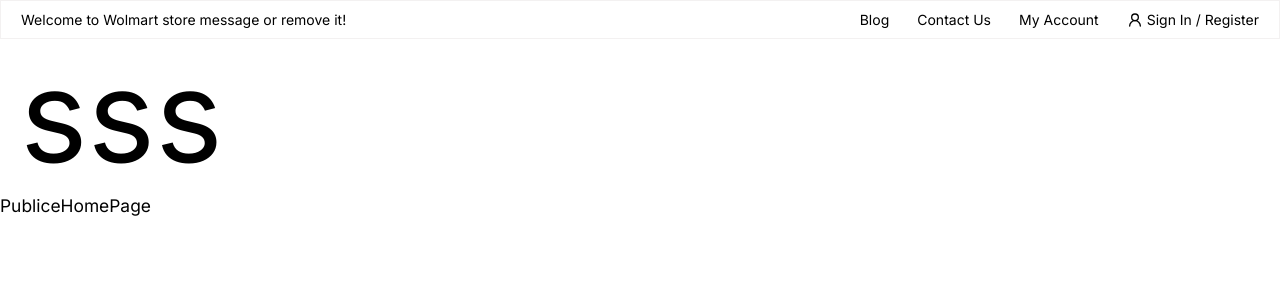
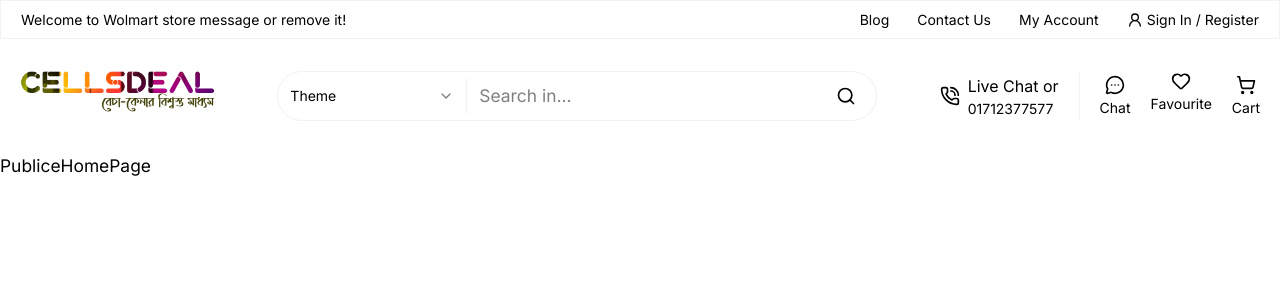
Before and after one commit to Webtricker/cellsdeal-front-end, a Next.js app: page / in a window 1280 px wide. Shown: the top 300 px of the page. Built offline with nearby package versions, Linux system fonts and the light colour scheme.

Commit message:
added middle header

```diff
--- a/src/app/globals.css
+++ b/src/app/globals.css
@@ -956,8 +956,20 @@ p.bouncing-text {
   color: var(--clr-darkGold);
 }
 
-.cd_border-primary{
-  border: 1px solid var(--border);;
+.cd_border-primary {
+  border: 1px solid var(--border);
+}
+
+.cd_rounded {
+  border-radius: 8px;
+}
+
+.cd_rounded-sm {
+  border-radius: 5px;
+}
+
+.cd_divider {
+  background-color: var(--border);
 }
 /*
 .cd_header-navlink:hover::before { {
--- a/src/components/ui/select.tsx
+++ b/src/components/ui/select.tsx
@@ -42,7 +42,7 @@ const SelectTrigger = React.forwardRef<
   return <SelectPrimitive.Trigger
     ref={ref}
     className={cn(
-      "flex w-full items-center justify-between whitespace-nowrap rounded-md border border-input bg-transparent shadow-sm ring-offset-background data-[placeholder]:text-muted-foreground focus:outline-none focus:ring-1 focus:ring-ring disabled:cursor-not-allowed disabled:opacity-50 [&>span]:line-clamp-1",
+      "flex w-full items-center justify-between whitespace-nowrap bg-transparent !outline-none",
       className,
       sizeToRender.trigger
     )}
--- a/src/sharedComponets/header/PubliceHeader.tsx
+++ b/src/sharedComponets/header/PubliceHeader.tsx
@@ -1,28 +1,55 @@
 import React from 'react'
 import Container from '../wrapper/Container'
-import { Select, SelectContent, SelectGroup, SelectItem, SelectLabel, SelectTrigger, SelectValue } from '@/components/ui/select'
 import Link from 'next/link'
-import { UserRound } from 'lucide-react'
+import { Heart, MessageCircleMore, PhoneCall, ShoppingCart, UserRound } from 'lucide-react'
+import SiteLogo from './SiteLogo'
+import SearchFilter from './SearchFilter'
+import { VerticalDivider } from '../utils/Utils'
 
 export default function PubliceHeader() {
     return (
         <>
             <section className='w-full border-b cd_border-primary'>
                 <Container className='flex justify-between py-2'>
-                    <p className='cd_fs-xs'>Welcome to Wolmart store message or remove it!</p>
-                    <div className="grow flex justify-end items-center gap-7">
+                    <p className='cd_fs-xs hidden md:block'>Welcome to Wolmart store message or remove it!</p>
+                    <div className="grow flex justify-end items-center gap-5 lg:gap-7">
                         {/* ===== top links starts ==== */}
                         <Link className='cd_fs-xs' href="/blogs">Blog</Link>
                         <Link className='cd_fs-xs' href="/contact-us">Contact Us</Link>
-                        <Link className='cd_fs-xs' href="/my-account">My Account</Link>
+                        <Link className='cd_fs-xs hidden lg:block' href="/my-account">My Account</Link>
                         <Link href="/my-account" className='cd_fs-xs flex items-center gap-1' ><UserRound className='w-4 h-4' /> Sign In / Register</Link>
                         {/* ===== top links ends ==== */}
                     </div>
                 </Container>
             </section>
-            <section className='w-full'>
-                <Container>
-                    <h1>sss</h1>
+            <section className='w-full py-8'>
+                <Container className='flex justify-between gap-5'>
+                    <SiteLogo />
+                    <SearchFilter />
+                    <div className='flex justify-between gap-5'>
+                        <div className="flex items-center gap-2">
+                            <PhoneCall className='w-5 h-5' />
+                            <div className='flex flex-col'>
+                                <span className='cd_fs-sm'><button className='cursor-pointer hover:text-blue-600'>Live Chat</button> or</span>
+                                <span className='cd_fs-xs'>01712377577</span>
+                            </div>
+                        </div>
+                        <VerticalDivider />
+                        <div className="flex items-center flex-col gap-0.5 justify-center">
+                            <MessageCircleMore className='w-5 h-5' />
+                            <span className='cd_fs-xs'>Chat</span>
+                        </div>
+                        <div className="flex items-center flex-col gap-0.5">
+                            <Heart className='w-5 h-5' />
+                            <span className='cd_fs-xs'>Favourite</span>
+                        </div>
+                        <div className="flex items-center justify-center flex-col gap-0.5 ">
+                            <ShoppingCart className='w-5 h-5' />
+                            <span className='cd_fs-xs'>Cart</span>
+                        </div>
+
+
+                    </div>
                 </Container>
             </section>
         </>
--- /dev/null
+++ b/src/sharedComponets/header/SearchFilter.tsx
@@ -0,0 +1,28 @@
+import { Select, SelectContent, SelectItem, SelectTrigger, SelectValue } from '@/components/ui/select'
+import React from 'react'
+import { VerticalDivider } from '../utils/Utils'
+import { Search } from 'lucide-react'
+
+export default function SearchFilter() {
+    return (
+        <div className='grow flex py-1.5 rounded-full items-center max-w-[600px] border'>
+            <Select>
+                <SelectTrigger className="!px-2 !mx-1 !border-0 !focus:border-0 !shadow-none w-[180px]">
+                    <SelectValue placeholder="Theme" />
+                </SelectTrigger>
+                <SelectContent>
+                    <SelectItem value="light">Light</SelectItem>
+                    <SelectItem value="dark">Dark</SelectItem>
+                    <SelectItem value="system">System</SelectItem>
+                </SelectContent>
+            </Select>
+            <VerticalDivider className='!h-full' />
+            <div className="grow flex">
+                <input type="text" className='grow px-3 border-0 focus:border-0 focus:outline-0' placeholder='Search in...' />
+                <button className='mr-5 '>
+                    <Search className='w-5 h-5 duration-300  hover:scale-105' />
+                </button>
+            </div>
+        </div>
+    )
+}
--- /dev/null
+++ b/src/sharedComponets/header/SiteLogo.tsx
@@ -0,0 +1,10 @@
+import Image from 'next/image'
+import React from 'react'
+
+export default function SiteLogo() {
+    return (
+        <div>
+            <Image className='w-full max-w-[195px] h-auto' width={195} height={42} src="/images/shared/CellsDeal.png" alt="Site logo" />
+        </div>
+    )
+}
--- /dev/null
+++ b/src/sharedComponets/utils/Utils.tsx
@@ -0,0 +1,6 @@
+import { cn } from "@/lib/utils"
+export const VerticalDivider = ({ className = "" }: { className?: string; }) => {
+    return (
+        <div className={cn("w-[1px] cd_divider", className)}></div>
+    )
+}
```
Also changed, not shown: public/images/shared/CellsDeal.png (added).
